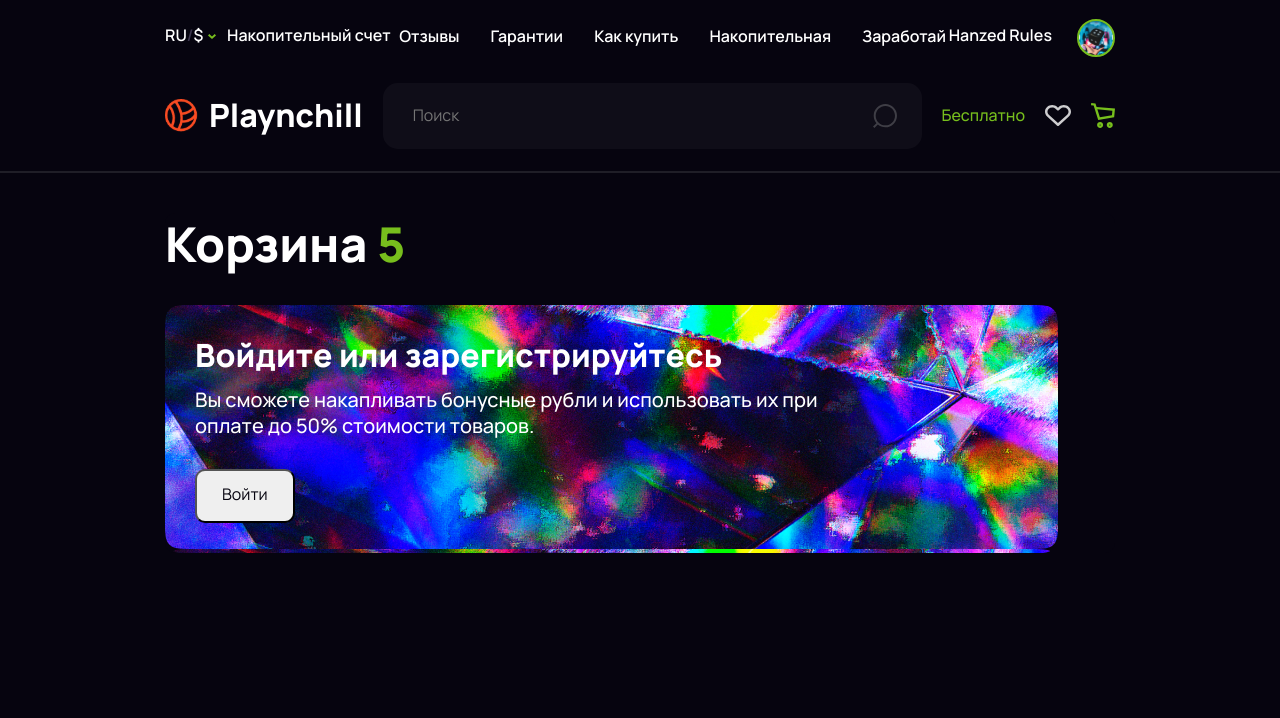
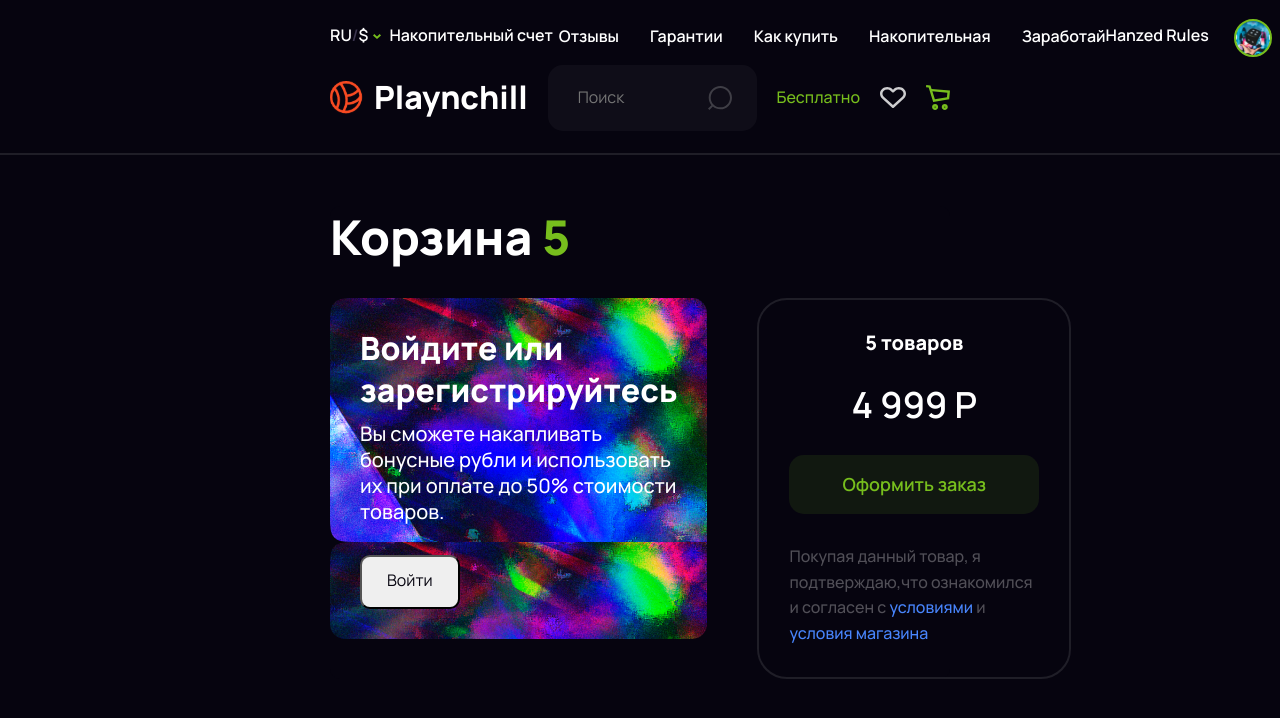
Before and after one commit to atkbrc354/react-app, a React (Create React App) app in the folder my-app/: page /basket in a window 1280 px wide. Shown: the top 718 px of the page. Built offline with nearby package versions, Linux system fonts and the light colour scheme.

Commit message:
feah: addet basket_box_rigth

```diff
--- a/my-app/src/Components/Basket.jsx
+++ b/my-app/src/Components/Basket.jsx
@@ -1,4 +1,5 @@
 import styleBasket from '../scss/bascket.module.scss';
+import { Link } from 'react-router-dom';
 
 
 function Basket() {
@@ -15,7 +16,10 @@ function Basket() {
                     </div>
                 </div>
                 <div className={styleBasket.basket_box_rigth}>
-
+                    <p className={styleBasket.desc_top_rigth}>5 товаров</p>
+                    <p className={styleBasket.price_top_rigth}>4 999 Р</p>
+                    <button className={styleBasket.btn_top_rigth}>Оформить заказ</button>
+                    <p className={styleBasket.desc_bottom_rigth}>Покупая данный товар, я подтверждаю,что ознакомился и согласен с <Link className={styleBasket.link} to="/">условиями </Link> и <Link className={styleBasket.link} to="/">условия магазина</Link></p>
                 </div>
             </div>
         </div>
--- a/my-app/src/scss/bascket.module.scss
+++ b/my-app/src/scss/bascket.module.scss
@@ -18,6 +18,7 @@ h1.basket_title {
 .basket_box {
     display: flex;
     width: 100%;
+    gap: 50px;
     .basket_box_left {
         max-width: 893px;
         width: 100%;
@@ -38,7 +39,7 @@ h1.basket_title {
                 color: $white;
                 font-size: 20px;
                 font-weight: 500;
-                max-width: 663px;
+                max-width: 552px;
                 width: 100%;
                 line-height: 130%;
                 margin-bottom: 30px;
@@ -58,4 +59,51 @@ h1.basket_title {
             }
         }
     }
+    .basket_box_rigth {
+        border-radius: 30px;
+        border: 2px solid rgba(255, 255, 255, 0.10);
+        padding: 30px;
+        width: 321px;
+        display: flex;
+        flex-direction: column;
+        align-items: center;
+        .desc_top_rigth {
+            color: $white;
+            text-align: center;
+            font-size: 20px;
+            font-weight: 700;
+            line-height: 130%;
+            margin-bottom: 25px;
+        }
+        .price_top_rigth {
+            color: $white;
+            text-align: center;
+            font-size: 36px;
+            font-weight: 600;
+            line-height: 135%;
+            margin-bottom: 25px;
+        }
+        .btn_top_rigth {
+            border-radius: 15px;
+            padding: 18px 53px;
+            white-space: nowrap;
+            background: rgba(119, 190, 29, 0.10);
+            border: none;
+            color: $color-grin;
+            text-align: center;
+            font-size: 18px;
+            font-weight: 600;
+            line-height: 130%;
+            margin-bottom: 30px;
+        }
+        .desc_bottom_rigth {
+            color: rgba(255, 255, 255, 0.30);
+            font-size: 16px;
+            font-weight: 500;
+            line-height: 160%;
+        }
+        .link {
+            color: $color-blue;
+        }
+    }
 }
--- a/my-app/src/scss/header.module.scss
+++ b/my-app/src/scss/header.module.scss
@@ -17,9 +17,9 @@ body {
     background-color: $black;
     margin-top: 25px;
     display: flex;
-    gap: 21px;
+    gap: 3px;
     flex-direction: column;
-    margin-bottom: 40px;
+    margin-bottom: 51px;
     .header_top {
         display: flex;
         justify-content: space-between;
--- a/my-app/src/scss/libs/basic.scss
+++ b/my-app/src/scss/libs/basic.scss
@@ -12,6 +12,23 @@
     -webkit-text-size-adjust: 100%;
   }
 
+  *::-webkit-scrollbar {
+    width: 1.221rem;
+    height: 0.421rem;
+    border-left: 0.421rem solid rgb(0 0 0 / 0%);
+    background-clip: content-box;
+    background-color: rgb(255 255 255 / 33%);
+  }
+
+  *::-webkit-scrollbar-thumb {
+    height: 2.947rem;
+    width: 2.947rem;
+    border-radius: 0;
+    border-left: 0.421rem solid rgb(0 0 0 / 0%);
+    background-clip: content-box;
+    background-color: rgb(255 255 255 / 33%);
+}
+
   body {
     -moz-osx-font-smoothing: grayscale;
     -webkit-font-smoothing: antialiased;
@@ -19,10 +36,9 @@
   }
 
   .wrapper {
-    width: calc(100vw - 330px);
     height: 100%;
     background-color: $black;
-    margin: 0px auto;
+    margin: 0px 330px;
     border-radius: 10px;
     max-width: 1400px;
   }
--- a/my-app/src/scss/slider.scss
+++ b/my-app/src/scss/slider.scss
@@ -8,15 +8,6 @@ body {
     font-family: 'Manrope', sans-serif;
 }
 
-.wrapper {
-    width: calc(100vw - 330px);
-    height: 100%;
-    background-color: $black;
-    margin: 25px auto;
-    border-radius: 10px;
-    max-width: 1400px;
-}
-
 .slider {
 margin-bottom: 142px;
 
--- a/my-app/src/scss/variables.scss
+++ b/my-app/src/scss/variables.scss
@@ -2,6 +2,7 @@ $black: #06040F;
 $white: #fff;
 $background: #ffdf8c;
 $color-grin: #77BE1D;
+$color-blue: #4885FC;
 $input-color: #9B9A9F;
 $gray-line: #f6f6f6;
 $orange: #fe5f1e;
```
